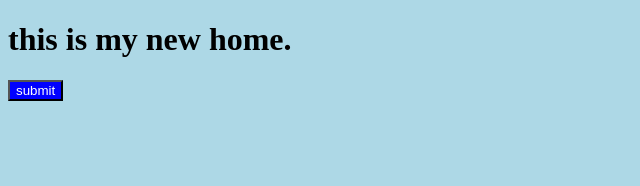
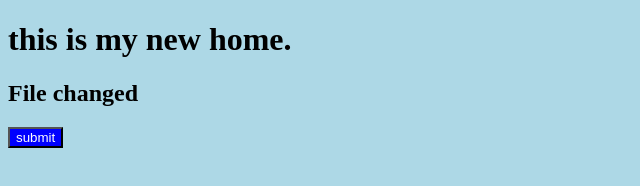
Before and after one commit to CHIENNGUYEN2345/1st-upload, a plain HTML site: page index.html in a window 1280 px wide. Shown: the whole page, without its empty margins (0-640 px from the left). Drawn offline with Linux system fonts and the light colour scheme.

Commit message:
Update index.html

```diff
--- a/index.html
+++ b/index.html
@@ -10,6 +10,7 @@
 <body>
 	<div class="center-div">
 		<h1>this is my new home.</h1>
+		<h2>File changed</h2>
 		<button>submit</button>
 	</div>
 
```
